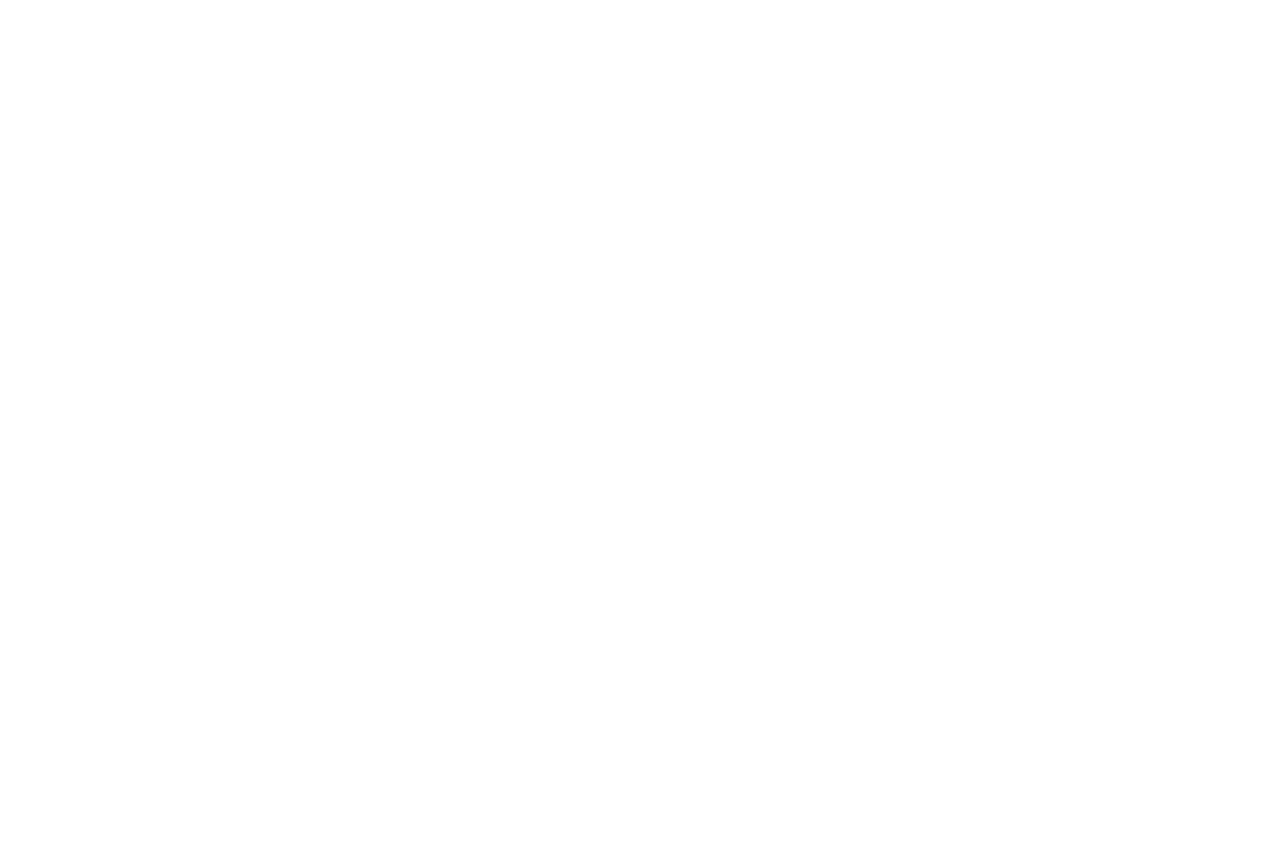
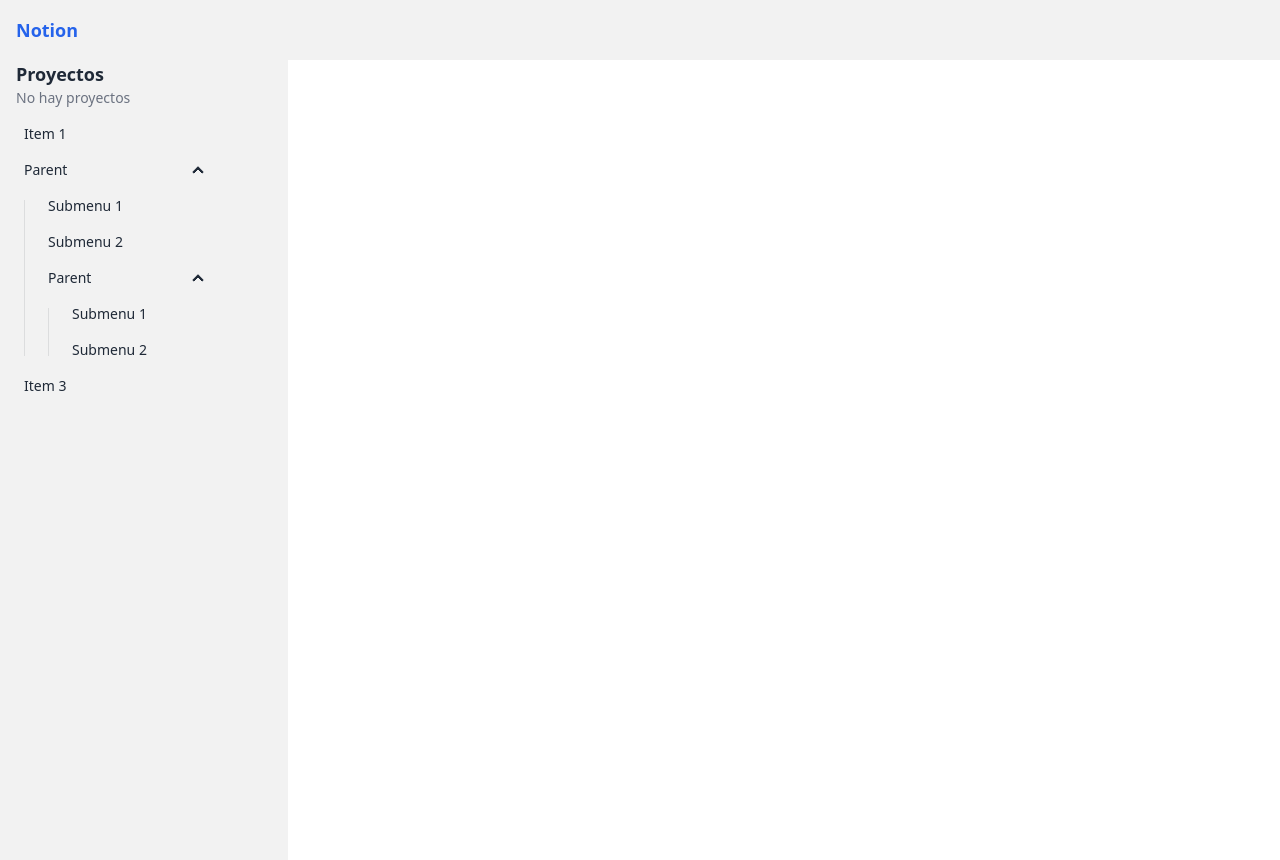
Before and after one commit to AlonsoAM/ProjectsApp-Vue, a Vue app: page / in a window 1280 px wide. Before the commit this address had no page. Before the commit the page ends 800 px from the top, so only its background shows below. Built offline with nearby package versions, Linux system fonts and the light colour scheme.

Commit message:
Estructura de los componentes

```diff
--- /dev/null
+++ b/src/modules/common/components/TopMenu.vue
@@ -0,0 +1,13 @@
+<script setup lang="ts">
+
+</script>
+
+<template>
+  <div class="flex items-center justify-between p-4 bg-base-200">
+    <h2 class="text-lg font-bold text-blue-600">Notion</h2>
+  </div>
+</template>
+
+<style scoped>
+
+</style>
--- /dev/null
+++ b/src/modules/projects/components/SideMenu.vue
@@ -0,0 +1,38 @@
+<script setup lang="ts">
+
+</script>
+
+<template>
+  <aside class="bg-base-200 w-72 min-h-screen">
+    <h2 class="text-lg font-bold mx-4">Proyectos</h2>
+    <p class="text-sm text-gray-500 mx-4">No hay proyectos</p>
+    <!--   Menu   -->
+    <ul class="menu rounded-box w-56">
+      <li><a>Item 1</a></li>
+      <li>
+        <details open>
+          <summary>Parent</summary>
+          <ul>
+            <li><a>Submenu 1</a></li>
+            <li><a>Submenu 2</a></li>
+            <li>
+              <details open>
+                <summary>Parent</summary>
+                <ul>
+                  <li><a>Submenu 1</a></li>
+                  <li><a>Submenu 2</a></li>
+                </ul>
+              </details>
+            </li>
+          </ul>
+        </details>
+      </li>
+      <li><a>Item 3</a></li>
+    </ul>
+  </aside>
+
+</template>
+
+<style scoped>
+
+</style>
--- /dev/null
+++ b/src/modules/projects/layouts/ProjectsLayout.vue
@@ -0,0 +1,26 @@
+<script setup lang="ts">
+
+import TopMenu from "@/modules/common/components/TopMenu.vue";
+import SideMenu from "@/modules/projects/components/SideMenu.vue";
+</script>
+
+<template>
+  <div class="flex flex-col">
+    <!--    Top Menu  -->
+
+    <top-menu></top-menu>
+
+    <main>
+      <!--   side Menu   -->
+
+      <side-menu></side-menu>
+
+      <!--   router view   -->
+      <router-view></router-view>
+    </main>
+  </div>
+</template>
+
+<style scoped>
+
+</style>
--- a/src/router/index.ts
+++ b/src/router/index.ts
@@ -1,9 +1,16 @@
+import ProjectsLayout from '@/modules/projects/layouts/ProjectsLayout.vue'
 import {createRouter, createWebHistory} from 'vue-router'
 
 
 const router = createRouter({
     history: createWebHistory(import.meta.env.BASE_URL),
-    routes: []
+    routes: [
+        {
+            path: '/',
+            name: 'projects',
+            component: ProjectsLayout
+        }
+    ]
 })
 
 export default router
```
